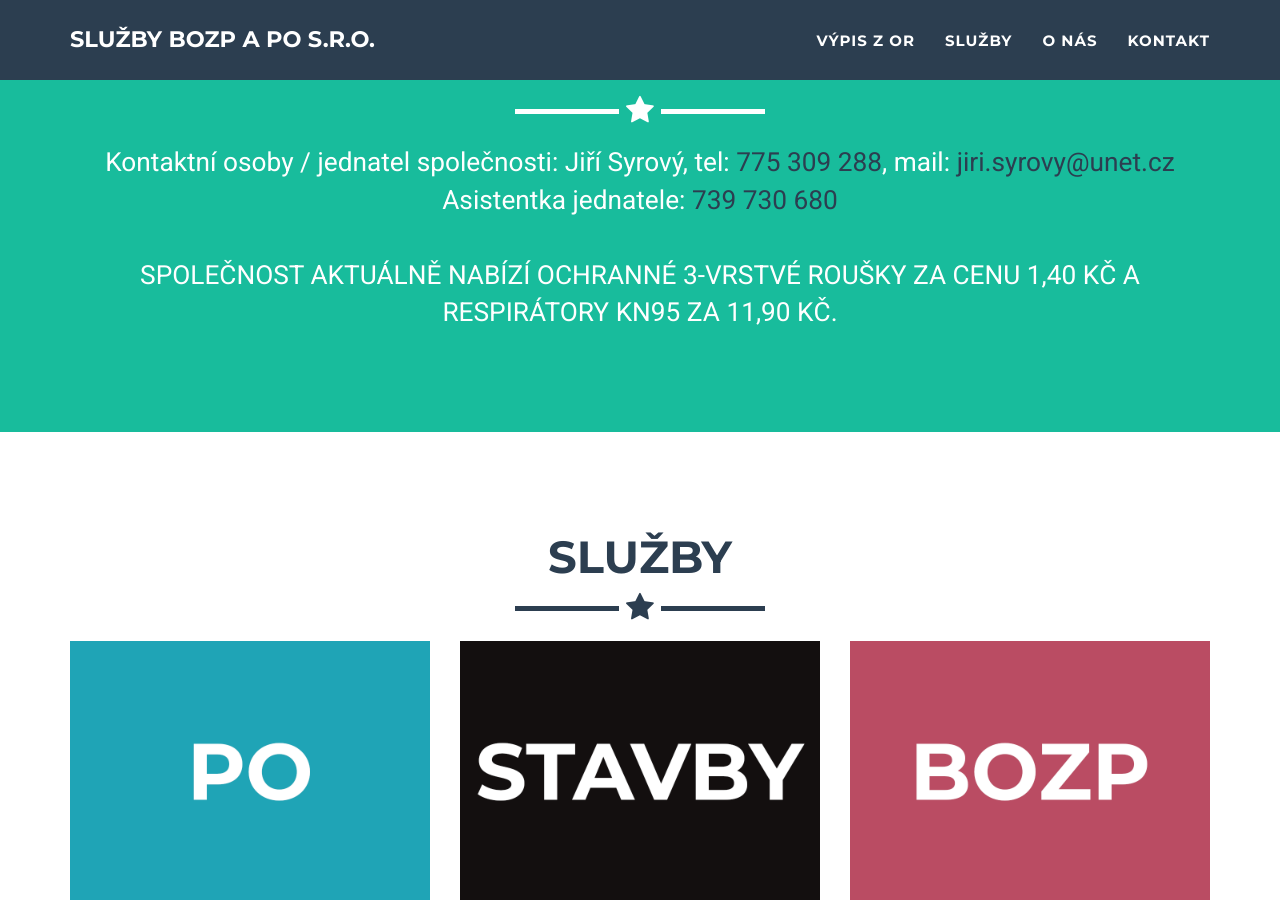
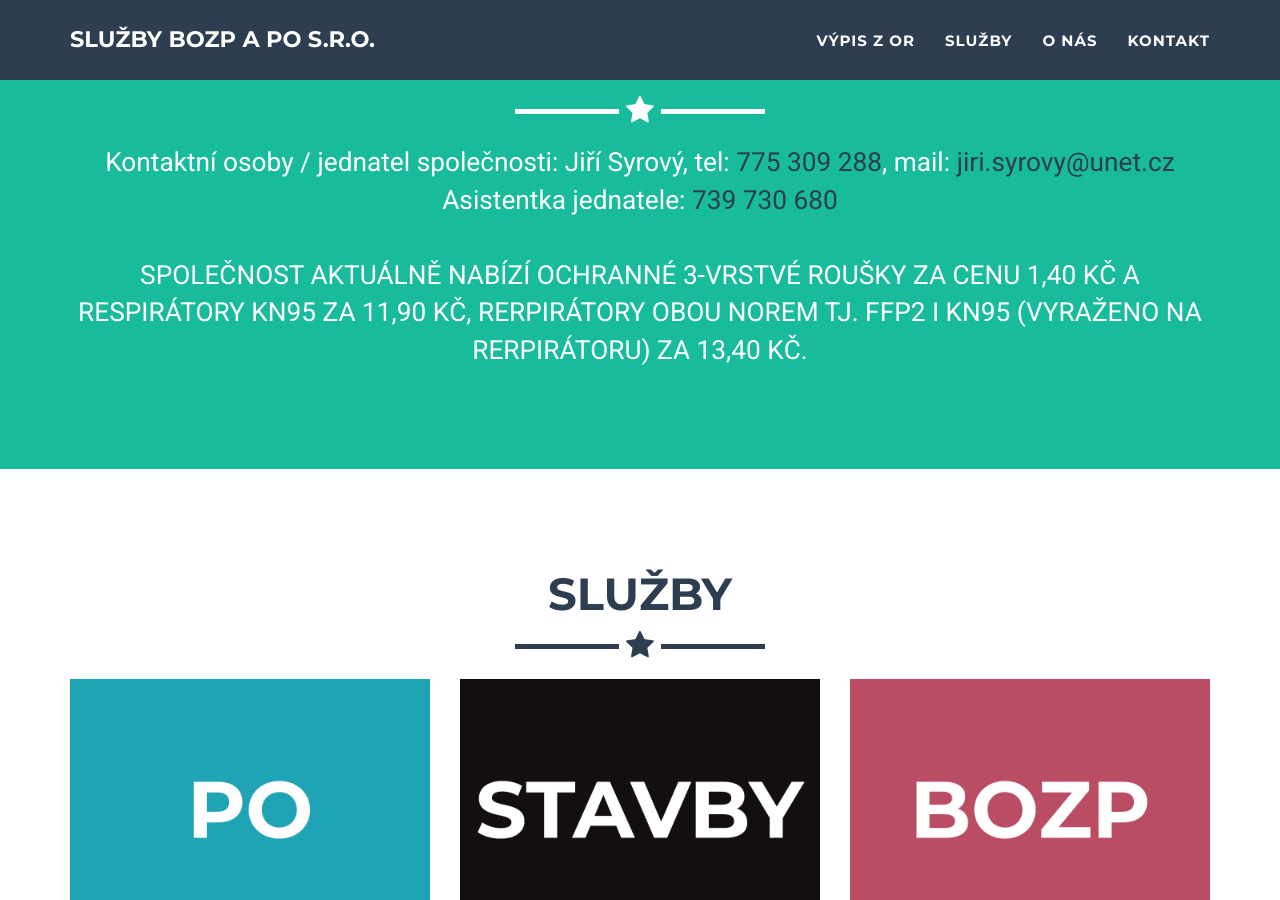
Before and after one commit to jsyrovy/bozp-po-syrovy.eu, a Jekyll site: the page built from index.html, in a window 1280 px wide and 900 px high, scrolled down 467 px. Built offline with Jekyll 4.4.1, drawn with Linux system fonts in a browser that asks for light colours.

Commit message:
Uprava nabidky

```diff
--- a/_includes/header.html
+++ b/_includes/header.html
@@ -14,7 +14,7 @@
                             <br>
                             Asistentka jednatele: <a href="tel:+420739730680" style="color: #{{ site.color.secondary }};">739 730 680</a>
                             <br><br>
-                            SPOLEČNOST AKTUÁLNĚ NABÍZÍ OCHRANNÉ 3-VRSTVÉ ROUŠKY ZA CENU 1,40 KČ A RESPIRÁTORY KN95 ZA 11,90 KČ.
+                            SPOLEČNOST AKTUÁLNĚ NABÍZÍ OCHRANNÉ 3-VRSTVÉ ROUŠKY ZA CENU 1,40 KČ A RESPIRÁTORY KN95 ZA 11,90 KČ, RERPIRÁTORY OBOU NOREM TJ. FFP2 I KN95 (VYRAŽENO NA RERPIRÁTORU)  ZA 13,40 KČ.
                         </span>
                     </div>
                 </div>
```
